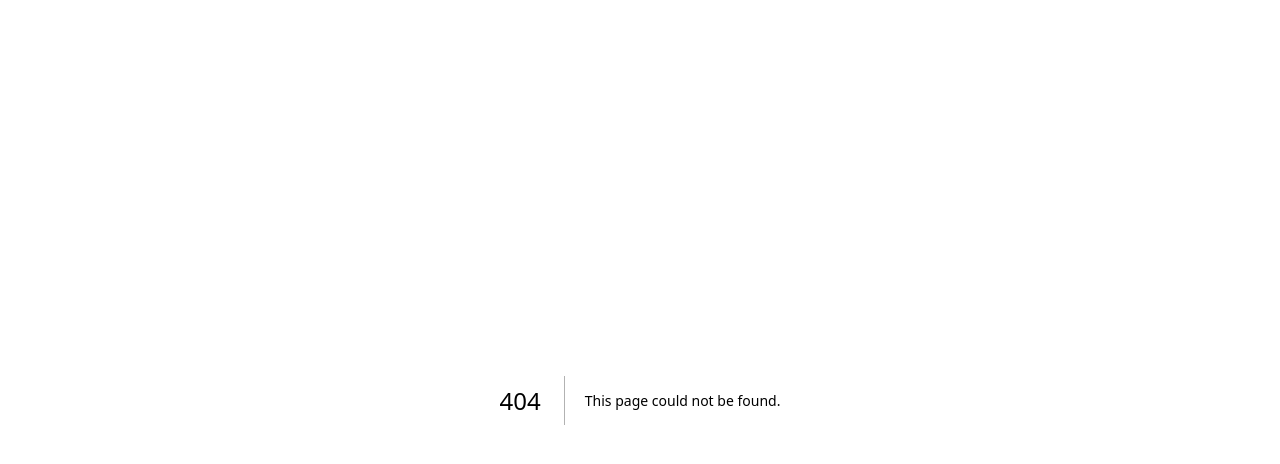
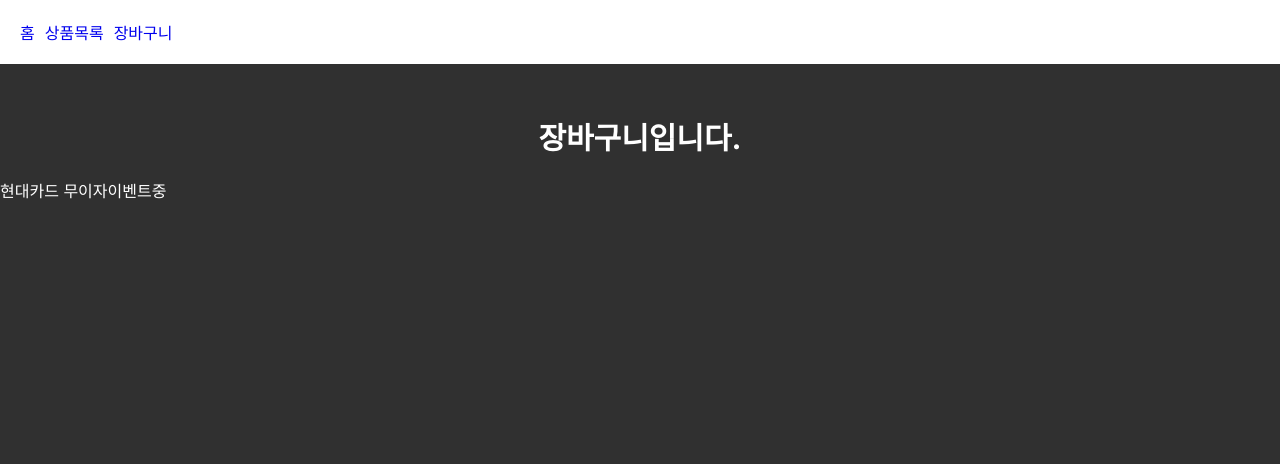
Before and after one commit to ktyoung/Next.js, a Next.js app in the folder fresh/: page /cart in a window 1280 px wide. Before the commit this address had no page. Shown: the top 464 px of the page. Built offline with nearby package versions, Linux system fonts and the light colour scheme.

Commit message:
여러 페이지 만들기 (라우팅)

```diff
--- /dev/null
+++ b/fresh/app/cart/layout.js
@@ -0,0 +1,8 @@
+export default function Layout({ children }) {
+  return (
+    <div>
+      {children}
+      <p>현대카드 무이자이벤트중</p>
+    </div>
+  );
+}
--- /dev/null
+++ b/fresh/app/cart/page.js
@@ -0,0 +1,9 @@
+export default function Cart() {
+  return (
+    <div>
+      <h1 className="title" style={{ fontSize: "30px" }}>
+        장바구니입니다.
+      </h1>
+    </div>
+  );
+}
--- a/fresh/app/globals.css
+++ b/fresh/app/globals.css
@@ -6,8 +6,26 @@ body {
 
 .title {
   text-align: center;
-  margin-top: 150px;
+  margin-top: 50px;
 }
 .title-sub {
   text-align: center;
 }
+
+.food {
+  margin: 20px auto;
+  width: 200px;
+  background: white;
+  color: black;
+  padding: 20px;
+  border-radius: 5px;
+}
+
+.navbar {
+  background: white;
+  padding: 20px;
+}
+.navbar a {
+  margin-right: 10px;
+  text-decoration: none;
+}
--- a/fresh/app/layout.js
+++ b/fresh/app/layout.js
@@ -1,17 +1,25 @@
-import './globals.css'
-import { Inter } from 'next/font/google'
+import "./globals.css";
+import { Inter } from "next/font/google";
+import Link from "next/link";
 
-const inter = Inter({ subsets: ['latin'] })
+const inter = Inter({ subsets: ["latin"] });
 
 export const metadata = {
-  title: 'Create Next App',
-  description: 'Generated by create next app',
-}
+  title: "Create Next App",
+  description: "Generated by create next app",
+};
 
 export default function RootLayout({ children }) {
   return (
     <html lang="en">
-      <body className={inter.className}>{children}</body>
+      <body className={inter.className}>
+        <div className="navbar">
+          <Link href="/">홈</Link>
+          <Link href="/list">상품목록</Link>
+          <Link href="/cart">장바구니</Link>
+        </div>
+        {children}
+      </body>
     </html>
-  )
+  );
 }
```
Also changed, not shown: fresh/app/cart/payment/page.js (added, +9 -0 lines), fresh/app/list/page.js (added, +13 -0 lines), fresh/app/page.js (+7 -0 lines).
